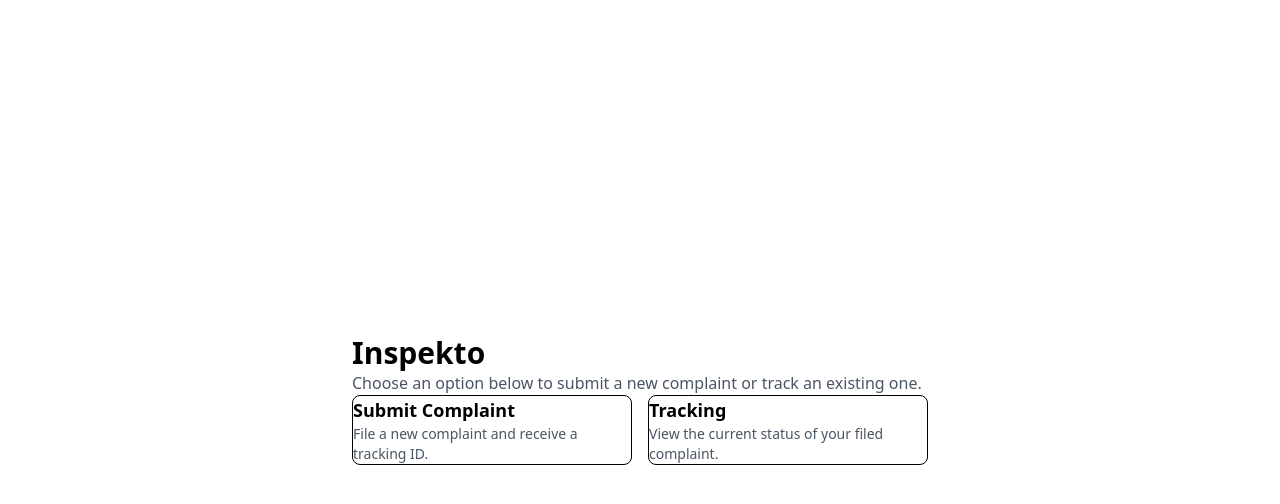
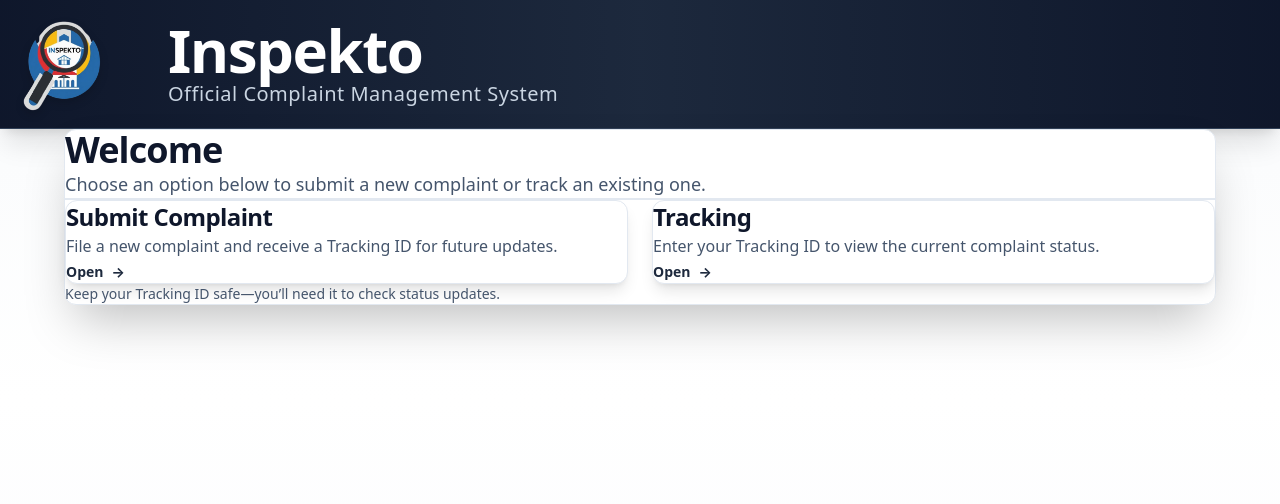
Before and after one commit to yvesjmnz/inspekto, a React (Vite) app: page / in a window 1280 px wide. Shown: the top 504 px of the page. Built offline with nearby package versions, Linux system fonts and the light colour scheme.

Commit message:
matched the UI based on complaints

```diff
--- a/src/LandingPage.tsx
+++ b/src/LandingPage.tsx
@@ -1,32 +1,74 @@
 import { Link } from 'react-router-dom';
+
+function OptionCard(props: {
+  to: string;
+  title: string;
+  description: string;
+}) {
+  return (
+    <Link
+      to={props.to}
+      className="bg-white rounded-xl shadow-lg border border-slate-200 p-8 md:p-10 transform hover:shadow-xl transition duration-300 focus:outline-none focus:ring-2 focus:ring-amber-500"
+    >
+      <h2 className="text-2xl font-bold text-slate-900 tracking-tight">{props.title}</h2>
+      <p className="mt-2 text-slate-600 text-base leading-relaxed">{props.description}</p>
+      <div className="mt-6 inline-flex items-center gap-2 text-sm font-bold text-slate-800">
+        Open
+        <span aria-hidden="true">→</span>
+      </div>
+    </Link>
+  );
+}
 
 export default function LandingPage() {
   return (
-    <div className="min-h-screen flex items-center justify-center p-6">
-      <div className="max-w-xl w-full">
-        <h1 className="text-3xl font-bold mb-2">Inspekto</h1>
-        <p className="text-gray-600 mb-8">
-          Choose an option below to submit a new complaint or track an existing one.
-        </p>
+    <div className="min-h-screen bg-gradient-to-b from-slate-50 via-white to-slate-50">
+      <header className="bg-gradient-to-r from-slate-900 via-slate-800 to-slate-900 shadow-xl border-b border-slate-700">
+        <div className="w-full px-6 sm:px-10 lg:px-16 py-10 sm:py-12 flex items-center gap-8 sm:gap-10 animate-fade-in">
+          <img
+            src="/logo.png"
+            alt="Inspekto Logo"
+            className="h-24 sm:h-28 lg:h-32 w-24 sm:w-28 lg:w-32 object-contain drop-shadow-lg flex-shrink-0 transform hover:scale-110 transition-transform duration-300"
+          />
+          <div className="flex-1">
+            <h1 className="text-4xl sm:text-5xl lg:text-6xl font-bold text-white tracking-tight">Inspekto</h1>
+            <p className="mt-2 sm:mt-3 text-slate-300 text-base sm:text-lg lg:text-xl font-medium tracking-wide">
+              Official Complaint Management System
+            </p>
+          </div>
+        </div>
+      </header>
 
-        <div className="grid gap-4 sm:grid-cols-2">
-          <Link
-            to="/complaints/submit"
-            className="border rounded-lg p-5 hover:bg-gray-50 focus:outline-none focus:ring-2 focus:ring-blue-500"
-          >
-            <div className="text-lg font-semibold mb-1">Submit Complaint</div>
-            <div className="text-sm text-gray-600">File a new complaint and receive a tracking ID.</div>
-          </Link>
+      <main className="w-full px-8 py-12 flex justify-center">
+        <div className="w-full max-w-6xl">
+          <section className="bg-white rounded-xl shadow-2xl border border-slate-200 p-10 md:p-12 animate-fade-in-up">
+            <div className="mb-8 pb-8 border-b-2 border-slate-200">
+              <h2 className="text-4xl font-bold text-slate-900 tracking-tight">Welcome</h2>
+              <p className="mt-3 text-slate-600 text-lg">
+                Choose an option below to submit a new complaint or track an existing one.
+              </p>
+            </div>
 
-          <Link
-            to="/tracking"
-            className="border rounded-lg p-5 hover:bg-gray-50 focus:outline-none focus:ring-2 focus:ring-blue-500"
-          >
-            <div className="text-lg font-semibold mb-1">Tracking</div>
-            <div className="text-sm text-gray-600">View the current status of your filed complaint.</div>
-          </Link>
+            <div className="grid gap-6 md:grid-cols-2">
+              <OptionCard
+                to="/complaints/submit"
+                title="Submit Complaint"
+                description="File a new complaint and receive a Tracking ID for future updates."
+              />
+
+              <OptionCard
+                to="/tracking"
+                title="Tracking"
+                description="Enter your Tracking ID to view the current complaint status."
+              />
+            </div>
+
+            <div className="mt-8 text-sm text-slate-600">
+              Keep your Tracking ID safe—you’ll need it to check status updates.
+            </div>
+          </section>
         </div>
-      </div>
+      </main>
     </div>
   );
 }
--- a/src/tracking_module/ui/TrackingPage.tsx
+++ b/src/tracking_module/ui/TrackingPage.tsx
@@ -1,6 +1,32 @@
-import { useState } from 'react';
+import { useMemo, useState } from 'react';
+import { Link } from 'react-router-dom';
 import { getTrackingSummary } from '../service';
 import type { TrackingSummary } from '../types';
+
+function StatusBadge({ status }: { status: string }) {
+  const tone = useMemo(() => {
+    const s = status.toLowerCase();
+    if (s.includes('complete') || s.includes('resolved') || s.includes('transmitted')) return 'emerald';
+    if (s.includes('progress') || s.includes('inspect')) return 'amber';
+    if (s.includes('approve') || s.includes('review')) return 'sky';
+    return 'slate';
+  }, [status]);
+
+  const cls =
+    tone === 'emerald'
+      ? 'bg-emerald-50 border-emerald-600 text-emerald-900'
+      : tone === 'amber'
+        ? 'bg-amber-50 border-amber-600 text-amber-900'
+        : tone === 'sky'
+          ? 'bg-sky-50 border-sky-600 text-sky-900'
+          : 'bg-slate-50 border-slate-600 text-slate-900';
+
+  return (
+    <span className={`inline-flex items-center rounded-lg border-l-4 px-4 py-2 text-sm font-bold ${cls}`}>
+      {status || '—'}
+    </span>
+  );
+}
 
 export function TrackingPage() {
   const [trackingId, setTrackingId] = useState('');
@@ -12,54 +38,135 @@
     e.preventDefault();
     setError(null);
     setResult(null);
+
     const id = trackingId.trim();
     if (!id) {
       setError('Please enter a tracking ID.');
       return;
     }
+
     setLoading(true);
     const summary = await getTrackingSummary(id);
     setLoading(false);
+
     if (!summary) {
       setError('Tracking ID not found.');
-    } else {
+      return;
+    }
+
     setResult(summary);
-    }
   }
 
   return (
-    <div className="max-w-xl mx-auto p-4">
-      <h1 className="text-2xl font-bold mb-4">Track Your Complaint</h1>
-      <form onSubmit={onSubmit} className="flex gap-2 mb-6">
+    <div className="min-h-screen bg-gradient-to-b from-slate-50 via-white to-slate-50">
+      <header className="bg-gradient-to-r from-slate-900 via-slate-800 to-slate-900 shadow-xl border-b border-slate-700">
+        <div className="w-full px-6 sm:px-10 lg:px-16 py-10 sm:py-12 flex items-center justify-between gap-8 sm:gap-10 animate-fade-in">
+          <Link
+            to="/"
+            className="flex items-center gap-8 sm:gap-10 focus:outline-none focus:ring-2 focus:ring-amber-500 rounded-lg"
+          >
+            <img
+              src="/logo.png"
+              alt="Inspekto Logo"
+              className="h-20 sm:h-24 lg:h-28 w-20 sm:w-24 lg:w-28 object-contain drop-shadow-lg flex-shrink-0 transform hover:scale-110 transition-transform duration-300"
+            />
+            <div className="flex-1">
+              <h1 className="text-3xl sm:text-4xl lg:text-5xl font-bold text-white tracking-tight">Inspekto</h1>
+              <p className="mt-2 text-slate-300 text-sm sm:text-base lg:text-lg font-medium tracking-wide">Tracking Portal</p>
+            </div>
+          </Link>
+
+          <div className="hidden sm:flex items-center gap-3">
+            <Link
+              to="/complaints/submit"
+              className="text-sm font-bold text-slate-200 hover:text-white px-4 py-2 rounded-lg hover:bg-white/10 transition duration-200 whitespace-nowrap"
+            >
+              Submit Complaint
+            </Link>
+          </div>
+        </div>
+      </header>
+
+      <main className="w-full px-8 py-12 flex justify-center">
+        <div className="w-full max-w-6xl">
+          <section className="bg-white rounded-xl shadow-2xl border border-slate-200 p-10 md:p-12 animate-fade-in-up">
+            <div className="mb-8 pb-8 border-b-2 border-slate-200">
+              <h2 className="text-4xl font-bold text-slate-900 tracking-tight">Track Your Complaint</h2>
+              <p className="mt-3 text-slate-600 text-lg">
+                Enter your Tracking ID to view the latest status as recorded in the system.
+              </p>
+            </div>
+
+            <form onSubmit={onSubmit} className="space-y-6">
+              <div>
+                <label className="block text-base font-semibold text-slate-900 mb-4 uppercase tracking-wide">Tracking ID</label>
+
+                <div className="flex flex-col gap-4 sm:flex-row sm:items-center">
                   <input
                     type="text"
                     placeholder="Enter Tracking ID"
                     value={trackingId}
                     onChange={(e) => setTrackingId(e.target.value)}
-          className="flex-1 border rounded px-3 py-2"
+                    className="w-full flex-1 px-6 py-4 border-2 border-slate-300 rounded-lg text-lg focus:outline-none focus:ring-2 focus:ring-amber-500 focus:border-amber-500 transition duration-300 font-medium bg-white hover:border-slate-400"
                   />
+
                   <button
                     type="submit"
                     disabled={loading}
-          className="bg-blue-600 text-white px-4 py-2 rounded disabled:opacity-60"
+                    className="w-full sm:w-auto bg-gradient-to-r from-slate-800 to-slate-900 hover:from-slate-700 hover:to-slate-800 disabled:from-slate-400 disabled:to-slate-400 disabled:cursor-not-allowed text-white font-bold py-4 px-8 rounded-lg text-lg transition duration-300 shadow-lg hover:shadow-xl transform hover:scale-105 active:scale-95 flex items-center justify-center gap-3"
                   >
                     {loading ? 'Checking…' : 'Track'}
                   </button>
+                </div>
+
+                <div className="mt-3 text-sm text-slate-600">
+                  The Tracking ID is the ID you received after submitting your complaint.
+                </div>
+              </div>
+
+              {error && (
+                <div className="p-6 bg-red-50 border-l-4 border-red-600 rounded-lg animate-slide-in-left shadow-md">
+                  <div className="flex gap-4">
+                    <svg className="h-6 w-6 text-red-600 flex-shrink-0 mt-0.5" fill="currentColor" viewBox="0 0 20 20">
+                      <path
+                        fillRule="evenodd"
+                        d="M10 18a8 8 0 100-16 8 8 0 000 16zM8.707 7.293a1 1 0 00-1.414 1.414L8.586 10l-1.293 1.293a1 1 0 101.414 1.414L10 11.414l1.293 1.293a1 1 0 001.414-1.414L11.414 10l1.293-1.293a1 1 0 00-1.414-1.414L10 8.586 8.707 7.293z"
+                        clipRule="evenodd"
+                      />
+                    </svg>
+                    <div>
+                      <p className="text-base text-red-900 font-bold">Tracking failed</p>
+                      <p className="mt-1 text-sm text-red-800">{error}</p>
+                    </div>
+                  </div>
+                </div>
+              )}
             </form>
 
-      {error && (
-        <div className="bg-red-50 border border-red-200 text-red-800 p-3 rounded mb-4">{error}</div>
-      )}
+            {result && (
+              <div className="mt-10 bg-white rounded-xl shadow-lg border border-slate-200 p-8 md:p-10 transform hover:shadow-xl transition duration-300">
+                <div className="flex flex-col md:flex-row md:items-start md:justify-between gap-6">
+                  <div className="flex-1">
+                    <p className="text-xs font-bold text-slate-600 uppercase tracking-widest">Tracking ID</p>
+                    <p className="text-xl font-bold text-slate-900 break-all mt-2 font-mono">{result.trackingId}</p>
+                  </div>
 
-      {result && (
-        <div className="border rounded p-4 space-y-2">
-          <div className="text-sm text-gray-600">Tracking ID</div>
-          <div className="font-mono">{result.trackingId}</div>
+                  <div className="md:text-right">
+                    <p className="text-xs font-bold text-slate-600 uppercase tracking-widest">Current Status</p>
+                    <div className="mt-3">
+                      <StatusBadge status={result.status} />
+                    </div>
+                  </div>
+                </div>
 
-          <div className="text-sm text-gray-600 mt-4">Current Status</div>
-          <div className="text-lg font-semibold">{result.status || '—'}</div>
+                <div className="mt-6 text-sm text-slate-600">
+                  Status is updated by the receiving office as the complaint progresses.
+                </div>
               </div>
             )}
+          </section>
+        </div>
+      </main>
     </div>
   );
 }
```
Lines whose indentation alone changed are shown as unchanged.
